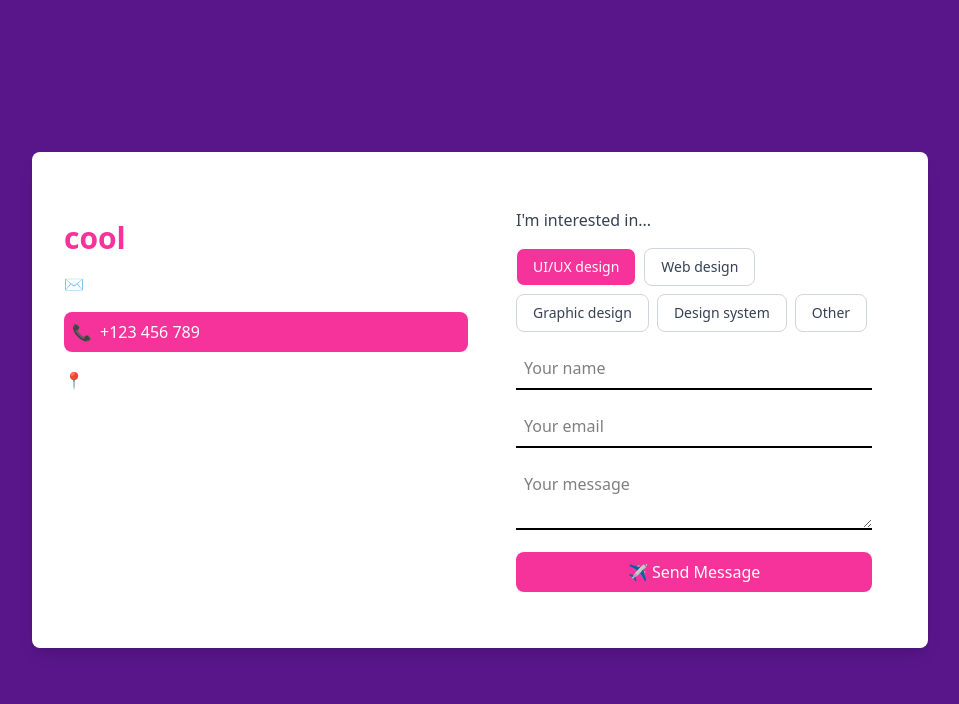
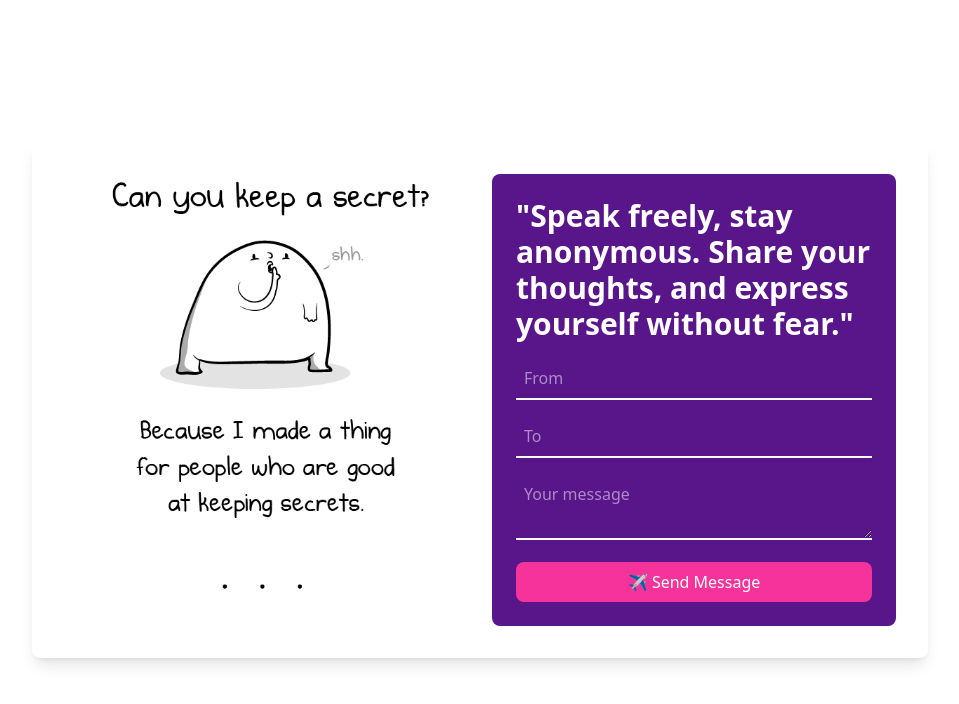
Before and after one commit to fahmi-azzuhri/anontalk, a React (Vite) app in the folder frontend/: page / in a window 1280 px wide. Shown: the top 704 px of the page, without its empty margins (160-1119 px from the left). Built offline with nearby package versions, Linux system fonts and the light colour scheme.

Commit message:
styling homepage

```diff
--- a/frontend/src/App.jsx
+++ b/frontend/src/App.jsx
@@ -1,66 +1,31 @@
-import { useState } from "react";
-
 const App = () => {
-  const [selectedInterest, setSelectedInterest] = useState("UI/UX design");
-  const interests = [
-    "UI/UX design",
-    "Web design",
-    "Graphic design",
-    "Design system",
-    "Other",
-  ];
-
   return (
-    <div className="flex min-h-screen items-center justify-center bg-purple-900 p-6">
-      <div className="grid md:grid-cols-2 gap-6 max-w-4xl bg-white rounded-lg p-8 shadow-lg">
-        <div className="text-white space-y-4">
-          <h2 className="text-3xl font-bold">
-            Let's discuss on something{" "}
-            <span className="text-pink-500">cool</span> together
+    <div className="flex min-h-screen items-center justify-center p-6">
+      <div className="grid md:grid-cols-2 gap-6 max-w-4xl rounded-lg p-8 shadow-lg">
+        <div className="">
+          <img src="/bg.png" alt="" />
+        </div>
+        <div className="bg-purple-900 p-6 rounded-lg text-white ">
+          <h2 className="text-3xl font-bold mb-4">
+            "Speak freely, stay anonymous. Share your thoughts, and express
+            yourself without fear."
           </h2>
-          <p className="flex items-center gap-2">
-            <span className="text-pink-500">✉</span> SaulDesign@gmail.com
-          </p>
-          <p className="flex items-center gap-2 bg-pink-500 p-2 rounded-lg">
-            <span>📞</span> +123 456 789
-          </p>
-          <p className="flex items-center gap-2">
-            <span className="text-pink-500">📍</span> 123 Street 456 House
-          </p>
-        </div>
-        <div className="bg-white p-6 rounded-lg">
-          <h3 className="text-gray-700 mb-4">I'm interested in...</h3>
-          <div className="flex flex-wrap gap-2 mb-4">
-            {interests.map((interest) => (
-              <button
-                key={interest}
-                onClick={() => setSelectedInterest(interest)}
-                className={`px-4 py-2 rounded-lg text-sm border ${
-                  selectedInterest === interest
-                    ? "bg-pink-500 text-white"
-                    : "border-gray-300 text-gray-700"
-                }`}
-              >
-                {interest}
-              </button>
-            ))}
-          </div>
           <form className="space-y-4">
             <input
               type="text"
-              placeholder="Your name"
+              placeholder="From"
               className="w-full border-b-2 focus:outline-none focus:border-pink-500 p-2"
             />
             <input
-              type="email"
-              placeholder="Your email"
+              type="text"
+              placeholder="To"
               className="w-full border-b-2 focus:outline-none focus:border-pink-500 p-2"
             />
             <textarea
               placeholder="Your message"
               className="w-full border-b-2 focus:outline-none focus:border-pink-500 p-2"
             ></textarea>
-            <button className="w-full bg-pink-500 text-white py-2 rounded-lg flex items-center justify-center gap-2">
+            <button className="w-full bg-pink-500 text-white py-2 rounded-lg flex items-center justify-center gap-2 cursor-pointer hover:bg-pink-600">
               ✈ Send Message
             </button>
           </form>
```
Also changed, not shown: frontend/public/bg.png (added).
